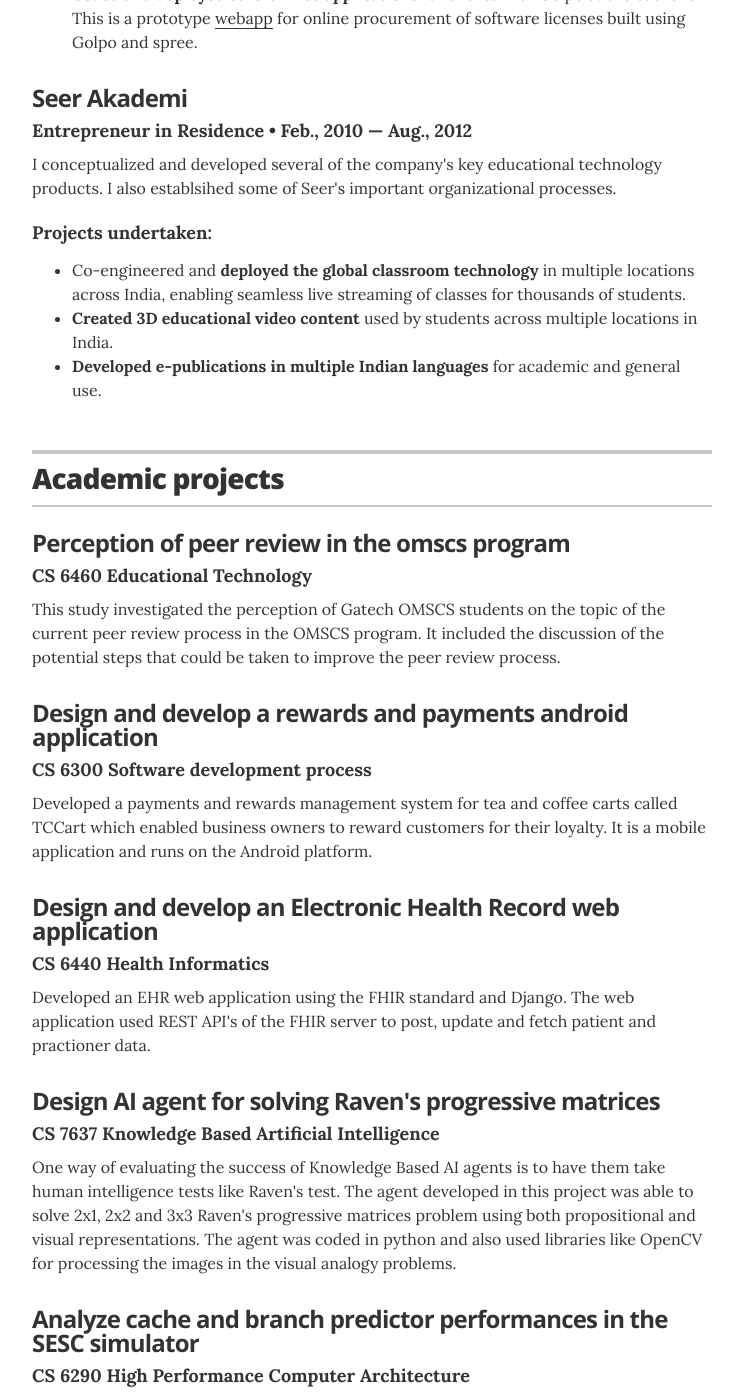
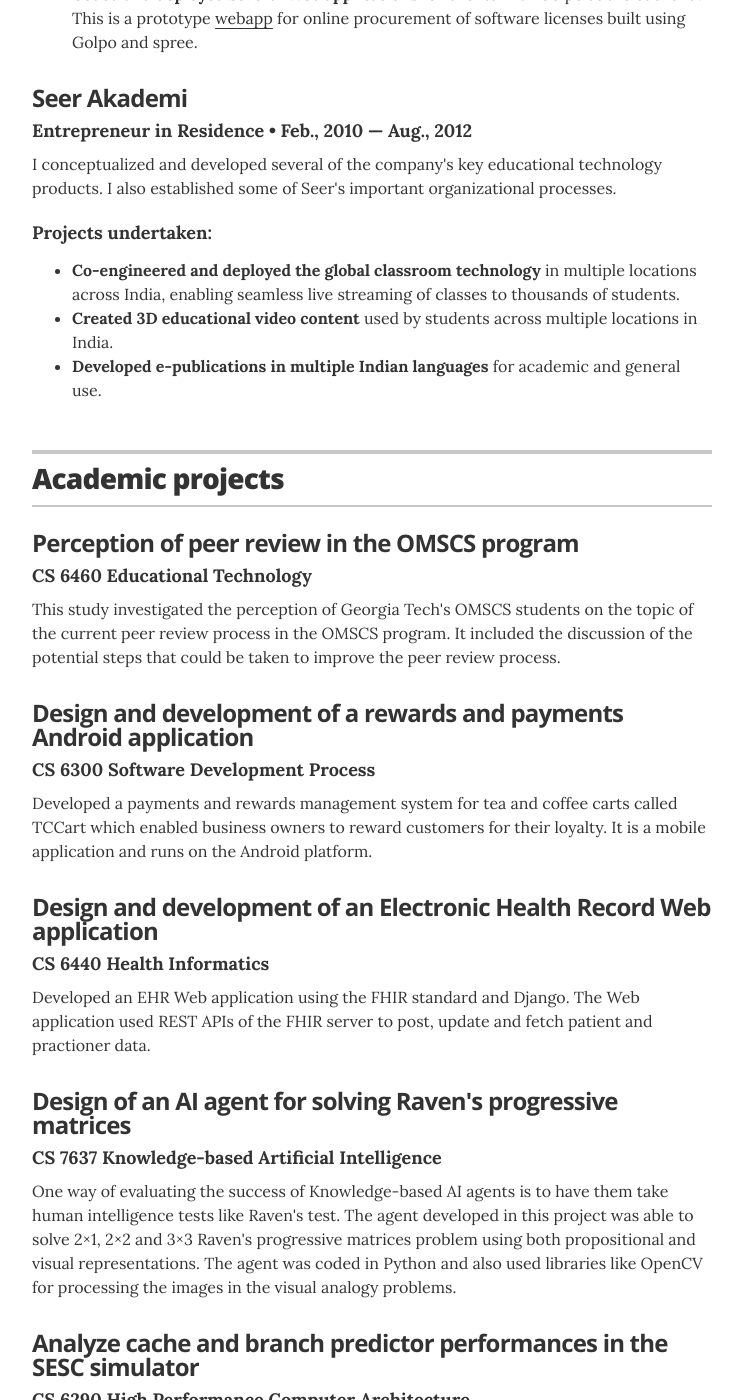
Before and after one commit to CapedCrusader/resume, a Jekyll site: the page built from index.html, in a window 1280 px wide and 1400 px high, scrolled down 1619 px. Shown: the whole window, without its empty margins (268-1011 px from the left). Built offline with Jekyll 4.4.1, drawn with Linux system fonts in a browser that asks for light colours; some of the changed text lies outside the part shown.

Commit message:
Updating projects

```diff
--- a/_layouts/resume.html
+++ b/_layouts/resume.html
@@ -107,9 +107,9 @@
           <br>
           <h5 class="resume-item-details" itemprop="description">Projects undertaken:</h5>
           <ul class="resume-item-list">
-            <li><b>Designed and implemented the <a href="http://nptel.ac.in/course.php">"search within video"</a> feature for IIT NPTEL</b>, making it easier for 400k+ users to discover lecture content with relevant keywords.  I conceptualised the entire project and worked on the implementation with my team members. Technologies used were Python and PHP scripts, SQL and Javascript. </li>
+            <li><b>Designed and implemented the <a href="http://nptel.ac.in/course.php">"search within video"</a> feature for IIT NPTEL</b>, making it easier for 400k+ users to discover lecture content with relevant keywords.  I conceptualised the entire project and worked on the implementation with my team members. Technologies used were Python and PHP scripts, SQL and JavaScript. </li>
             <li><b>Started a custom software business</b> to enable a constant cash flow for Slashroot.</li>
-            <li><b>Architected and developed a publishing platform, Golpo</b> with custom APIs for Web and mobile applications. This <a href="http://slashroot.herokuapp.com/posts/new">webapp</a> showcases one of the use cases of Slashroot Labs' content publishing platform Golpo. The front end was developed using HTML5, CSS3, Javascript and Ajax. The back end of the webapp was built using Ruby on Rails. </li>
+            <li><b>Architected and developed a publishing platform, Golpo</b> with custom APIs for Web and mobile applications. This <a href="http://slashroot.herokuapp.com/posts/new">webapp</a> showcases one of the use cases of Slashroot Labs' content publishing platform Golpo. The front end was developed using HTML5, CSS3, JavaScript and Ajax. The back end of the webapp was built using Ruby on Rails. </li>
             <li><b>Coded and deployed several Web applications</b> for clients with Golpo at the backend. This is a prototype <a href="http://saasdemo.herokuapp.com/">webapp</a> for online procurement of software licenses built using Golpo and spree.</li>
           </ul>
           <!-- <p class="resume-item-copy">If you're going to copy paste markup, or edit it, just be sure to keep the appropriate classnames on your new elements for styling purposes.</p> -->
@@ -121,11 +121,11 @@
           <h3 class="resume-item-title" itemprop="name">Seer Akademi</h3>
           <h4 class="resume-item-details" itemprop="description">Entrepreneur in Residence &bull; Feb., 2010 &mdash; Aug., 2012</h4>
           <!--<p class="resume-item-copy">If your stint was shorter, feel free to be brief and just call out the most meaningful points of your role. Be concise, and be meaninful. The person reading just needs enough to want to talk to you more about your experience.</p> -->
-          <p class="resume-item-copy">I conceptualized and developed several of the company's key educational technology products. I also establsihed some of Seer's important organizational processes.</p>
+          <p class="resume-item-copy">I conceptualized and developed several of the company's key educational technology products. I also established some of Seer's important organizational processes.</p>
           <br>
           <h5 class="resume-item-details" itemprop="description">Projects undertaken:</h5>
           <ul class="resume-item-list">
-            <li>Co-engineered and <b>deployed the global classroom technology</b> in multiple locations across India, enabling seamless live streaming of classes for thousands of students.</li>
+            <li><b>Co-engineered and deployed the global classroom technology</b> in multiple locations across India, enabling seamless live streaming of classes to thousands of students.</li>
             <li><b>Created 3D educational video content</b> used by students across multiple locations in India.</li>
             <li><b>Developed e-publications in multiple Indian languages</b> for academic and general use.</li>
 
@@ -156,27 +156,27 @@
         </header>
 
 	<div class="resume-item">
-          <h3 class="resume-item-title">Perception of peer review in the omscs program</h3>
+          <h3 class="resume-item-title">Perception of peer review in the OMSCS program</h3>
           <h4 class="resume-item-details">CS 6460 Educational Technology</h4>
-          <p class="resume-item-copy">This study investigated the perception of Gatech OMSCS students on the topic of the current peer review process in the OMSCS program. It included the discussion of the potential steps that could be taken to improve the peer review process.</p>
+          <p class="resume-item-copy">This study investigated the perception of Georgia Tech's OMSCS students on the topic of the current peer review process in the OMSCS program. It included the discussion of the potential steps that could be taken to improve the peer review process.</p>
         </div>
 
         <div class="resume-item">
-          <h3 class="resume-item-title">Design and develop a rewards and payments android application</h3>
-          <h4 class="resume-item-details">CS 6300 Software development process</h4>
+          <h3 class="resume-item-title">Design and development of a rewards and payments Android application</h3>
+          <h4 class="resume-item-details">CS 6300 Software Development Process</h4>
           <p class="resume-item-copy">Developed a payments and rewards management system for tea and coffee carts called TCCart which enabled business owners to reward customers for their loyalty. It is a mobile application and runs on the Android platform. </p>
         </div>
 
         <div class="resume-item">
-          <h3 class="resume-item-title">Design and develop an Electronic Health Record web application</h3>
+          <h3 class="resume-item-title">Design and development of an Electronic Health Record Web application</h3>
           <h4 class="resume-item-details">CS 6440 Health Informatics</h4>
-          <p class="resume-item-copy"> Developed an EHR web application using the FHIR standard and Django. The web application used REST API's of the FHIR server to post, update and fetch patient and practioner data.</p>
+          <p class="resume-item-copy"> Developed an EHR Web application using the FHIR standard and Django. The Web application used REST APIs of the FHIR server to post, update and fetch patient and practioner data.</p>
         </div>
 
         <div class="resume-item">
-          <h3 class="resume-item-title">Design AI agent for solving Raven's progressive matrices</h3>
-          <h4 class="resume-item-details">CS 7637 Knowledge Based Artificial Intelligence</h4>
-          <p class="resume-item-copy">One way of evaluating the success of Knowledge Based AI agents is to have them take human intelligence tests like Raven's test. The agent developed in this project was able to solve 2x1, 2x2 and 3x3 Raven's progressive matrices problem using both propositional and visual representations. The agent was coded in python and also used libraries like OpenCV for processing the images in the visual analogy problems.</p>
+          <h3 class="resume-item-title">Design of an AI agent for solving Raven's progressive matrices</h3>
+          <h4 class="resume-item-details">CS 7637 Knowledge-based Artificial Intelligence</h4>
+          <p class="resume-item-copy">One way of evaluating the success of Knowledge-based AI agents is to have them take human intelligence tests like Raven's test. The agent developed in this project was able to solve 2&#215;1, 2&#215;2 and 3&#215;3 Raven's progressive matrices problem using both propositional and visual representations. The agent was coded in Python and also used libraries like OpenCV for processing the images in the visual analogy problems.</p>
         </div>
 
         <div class="resume-item">
```
